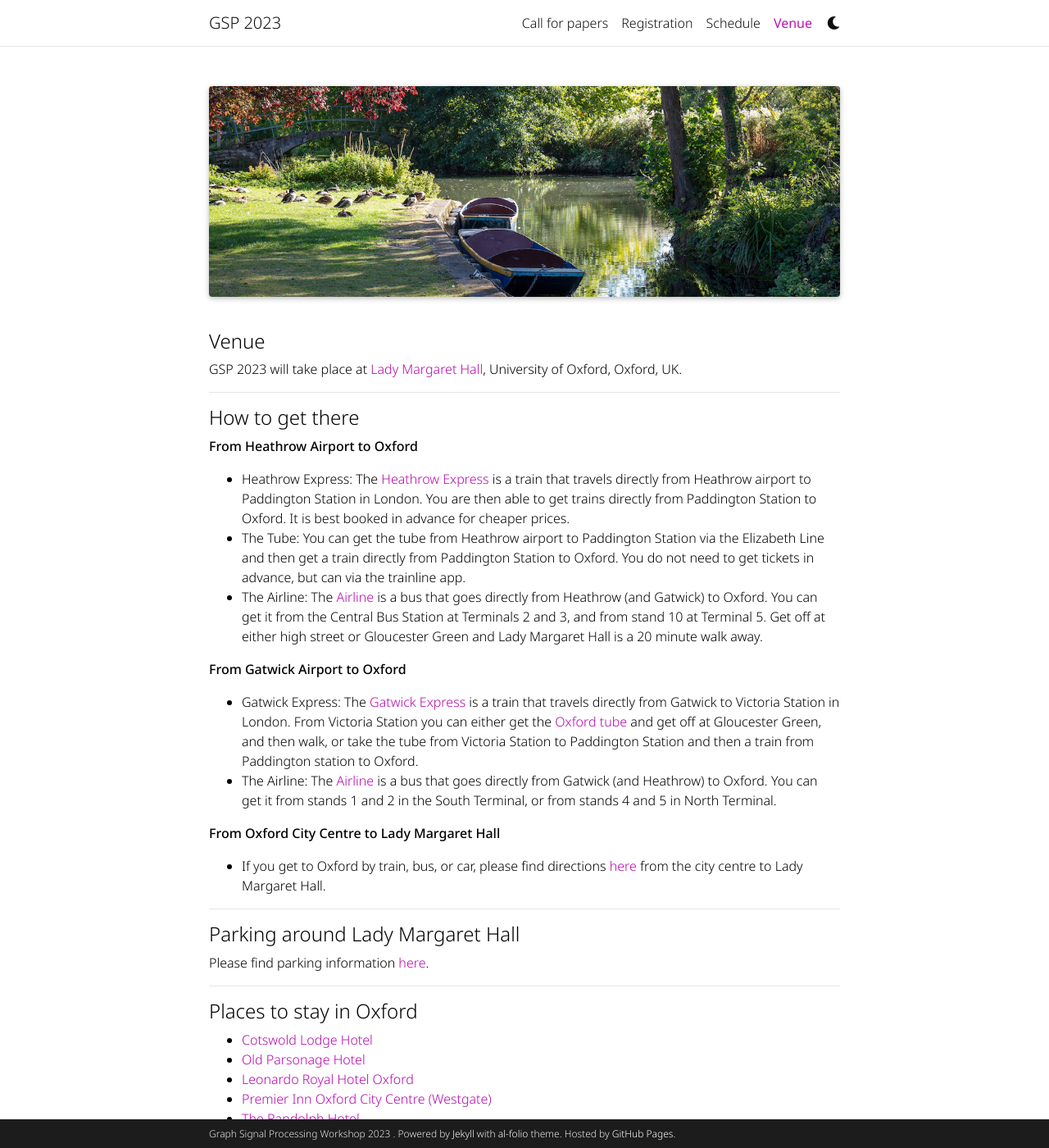
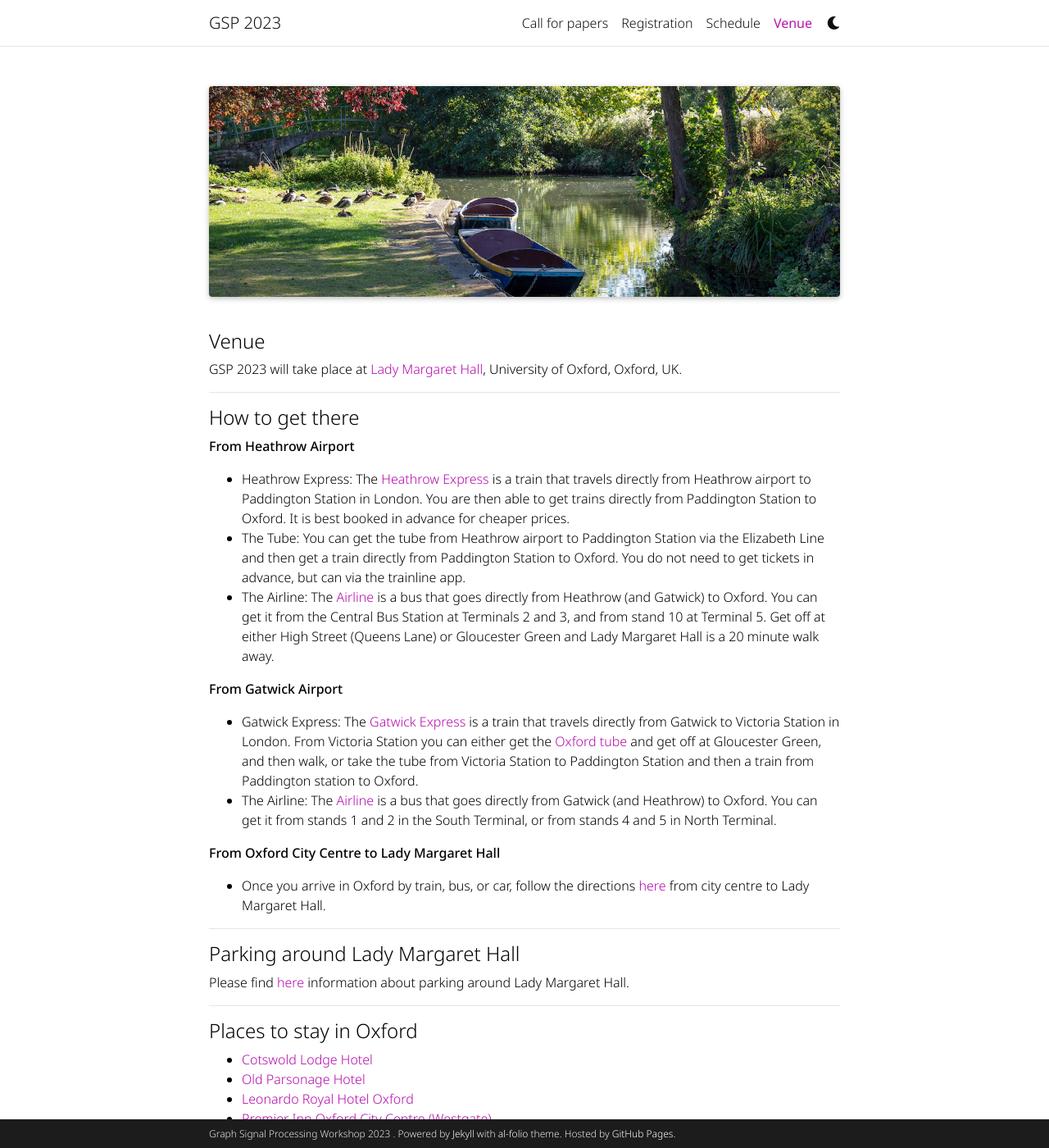
Before and after one commit to shreyasvinaya/gspworkshop2025.github.io, a Jekyll site: the page built from _pages/venue.md, in a window 1280 px wide and 1400 px high. Shown: the whole window at 82% size. Built offline with Jekyll 4.4.1, drawn with Linux system fonts in a browser that asks for light colours; full-size pictures stand in for the smaller copies a plugin makes; comment, search, counter and statistics services are not loaded; a style sheet for code colours, icons or effects is not loaded.

Commit message:
Update venue.md

```diff
--- a/_pages/venue.md
+++ b/_pages/venue.md
@@ -16,22 +16,22 @@
 ---
 #### How to get there
 
-**From Heathrow Airport to Oxford**
+**From Heathrow Airport**
 + Heathrow Express: The [Heathrow Express](https://www.heathrowexpress.com/) is a train that travels directly from Heathrow airport to Paddington Station in London. You are then able to get trains directly from Paddington Station to Oxford. It is best booked in advance for cheaper prices.
 + The Tube: You can get the tube from Heathrow airport to Paddington Station via the Elizabeth Line and then get a train directly from Paddington Station to Oxford. You do not need to get tickets in advance, but can via the trainline app.
-+ The Airline: The [Airline](https://www.theairlineoxford.co.uk/) is a bus that goes directly from Heathrow (and Gatwick) to Oxford. You can get it from the Central Bus Station at Terminals 2 and 3, and from stand 10 at Terminal 5. Get off at either high street or Gloucester Green and Lady Margaret Hall is a 20 minute walk away.
++ The Airline: The [Airline](https://www.theairlineoxford.co.uk/) is a bus that goes directly from Heathrow (and Gatwick) to Oxford. You can get it from the Central Bus Station at Terminals 2 and 3, and from stand 10 at Terminal 5. Get off at either High Street (Queens Lane) or Gloucester Green and Lady Margaret Hall is a 20 minute walk away.
 
-**From Gatwick Airport to Oxford**
+**From Gatwick Airport**
 + Gatwick Express: The [Gatwick Express](https://www.gatwickexpress.com/) is a train that travels directly from Gatwick to Victoria Station in London. From Victoria Station you can either get the [Oxford tube](https://www.stagecoachbus.com/promos-and-offers/oxfordshire/oxford-tube) and get off at Gloucester Green, and then walk, or take the tube from Victoria Station to Paddington Station and then a train from Paddington station to Oxford.
 + The Airline: The [Airline](https://www.theairlineoxford.co.uk/) is a bus that goes directly from Gatwick (and Heathrow) to Oxford. You can get it from stands 1 and 2 in the South Terminal, or from stands 4 and 5 in North Terminal.
 
 **From Oxford City Centre to Lady Margaret Hall**
-+ If you get to Oxford by train, bus, or car, please find directions [here](/assets/pdf/Directions%20to%20Lady%20Margaret%20Hall%20from%20Oxford%20Rail%20and%20Bus%20Stations.pdf) from the city centre to Lady Margaret Hall.
++ Once you arrive in Oxford by train, bus, or car, follow the directions [here](/assets/pdf/Directions%20to%20Lady%20Margaret%20Hall%20from%20Oxford%20Rail%20and%20Bus%20Stations.pdf) from city centre to Lady Margaret Hall.
 
 ---
 #### Parking around Lady Margaret Hall
 
-Please find parking information [here](/assets/pdf/Park%20and%20Ride%20Information.pdf).
+Please find [here](/assets/pdf/Park%20and%20Ride%20Information.pdf) information about parking around Lady Margaret Hall.
 
 ---
 #### Places to stay in Oxford
```
